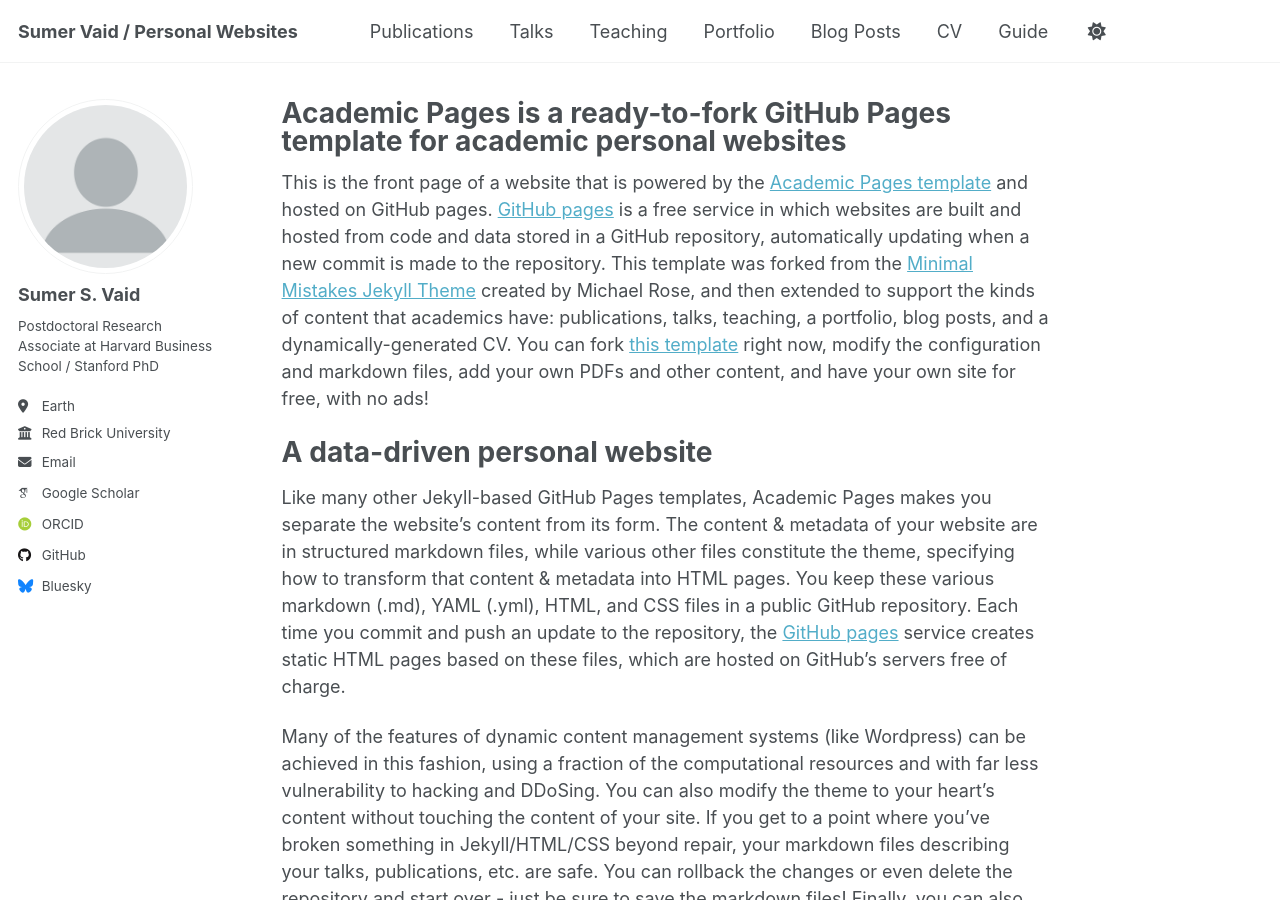
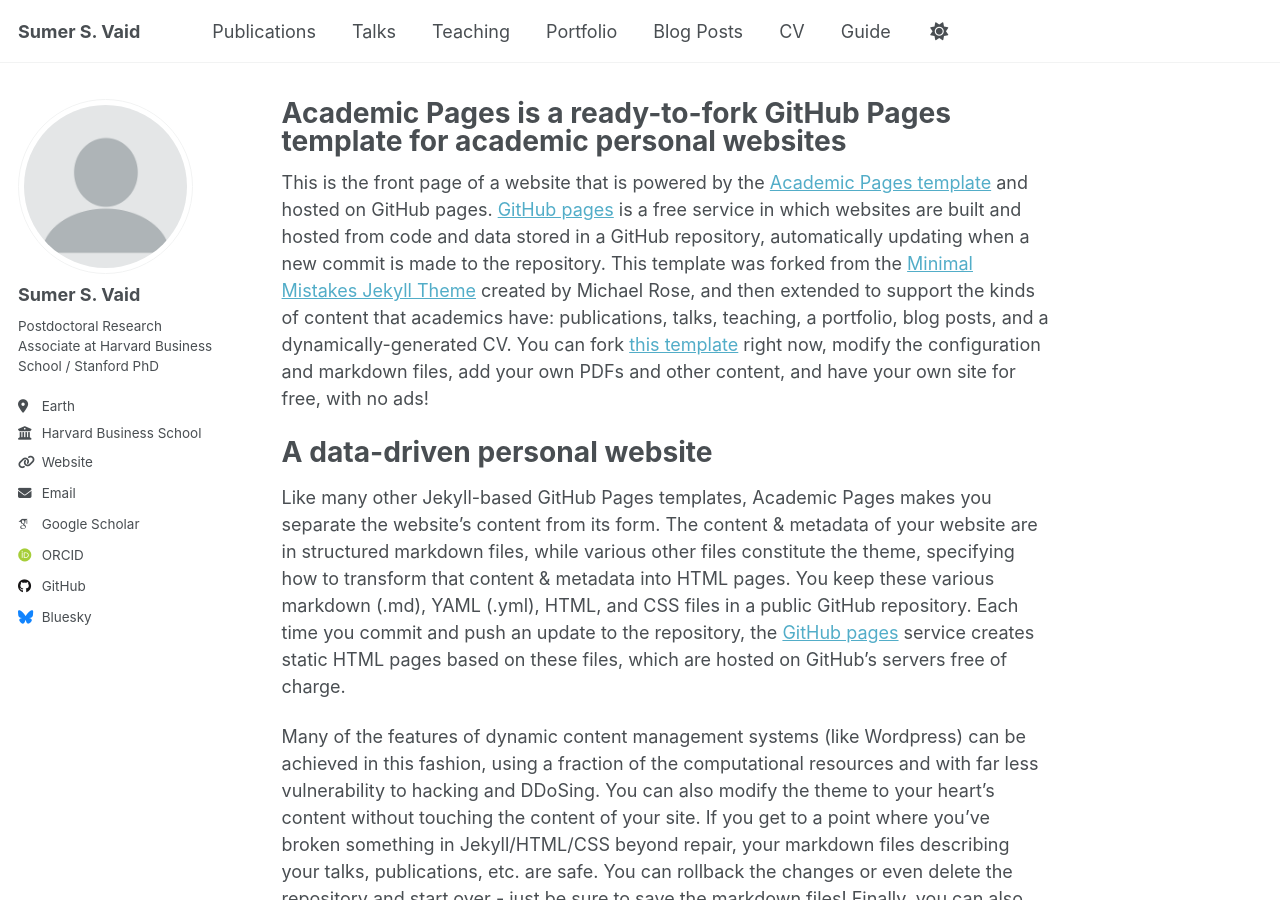
Before and after one commit to sumervaid/sumervaid.github.io, a Jekyll site: the page built from _pages/about.md, in a window 1280 px wide and 900 px high. Built offline with Jekyll 4.4.1, drawn with Linux system fonts in a browser that asks for light colours; some web fonts are replaced.

Commit message:
Update _config.yml

```diff
--- a/_config.yml
+++ b/_config.yml
@@ -9,11 +9,11 @@
 # Basic Site Settings
 locale                   : "en-US"
 site_theme               : "default"
-title                    : "Sumer Vaid / Personal Websites"
+title                    : "Sumer S. Vaid"
 title_separator          : "-"
 name                     : &name "Sumer S. Vaid"
 description              : &description "Postdoctoral Research Associate at Harvard Business School"
-url                      : https://academicpages.github.io # the base hostname & protocol for your site e.g. "https://[your GitHub username].github.io" or if you already have some other page hosted on Github then use "https://[your GitHub username].github.io/[Your Repo Name]"
+url                      : https://sumervaid.github.io # the base hostname & protocol for your site e.g. "https://[your GitHub username].github.io" or if you already have some other page hosted on Github then use "https://[your GitHub username].github.io/[Your Repo Name]"
 baseurl                  : "" # the subpath of your site, e.g. "/blog"
 repository               : "academicpages/academicpages.github.io"
 
@@ -27,16 +27,16 @@ author:
   pronouns         : # example: "she/her"
   bio              : "Postdoctoral Research Associate at Harvard Business School / Stanford PhD"
   location         : "Earth"
-  employer         : "Red Brick University"
-  uri              : # URL
-  email            : "none@example.org"
+  employer         : "Harvard Business School"
+  uri              : "https://sumervaid.github.io"
+  email            : "sumer[at]hbs.edu"
 
   # Academic websites
   academia         : # URL
   arxiv            : # URL - Update with the correct link to your profile
   googlescholar    : "https://scholar.google.com/citations?user=vaamhuwAAAAJ&hl=en"
   impactstory      : # URL
-  orcid            : "http://orcid.org/yourorcidurl"
+  orcid            : "https://orcid.org/0000-0002-6320-5498"
   semantic         : # URL
   pubmed           :
   researchgate     : # URL
```
